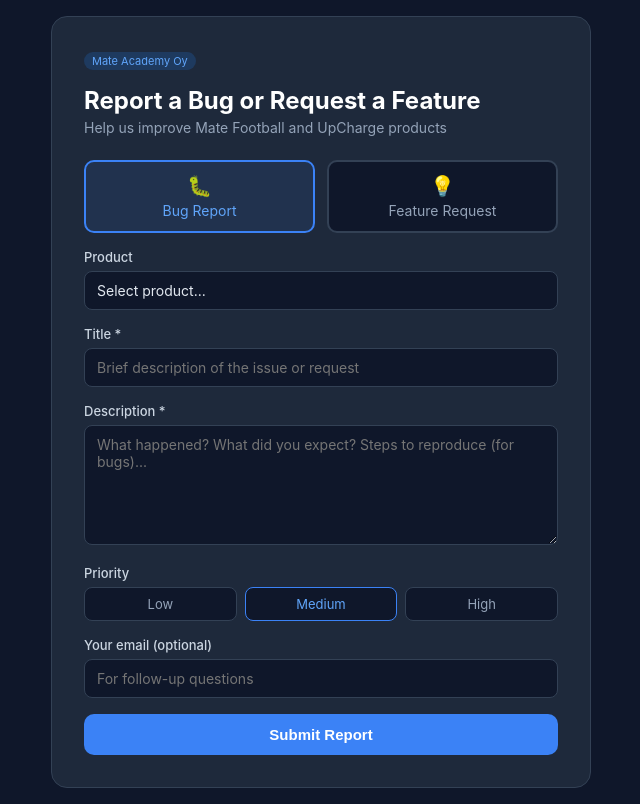
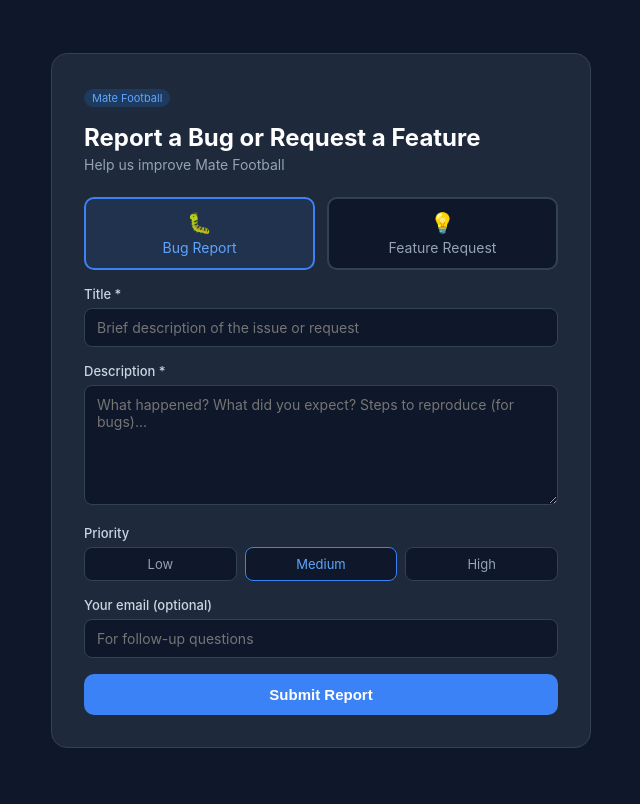
Before and after one commit to mankin3n/mate-bug-form, a plain HTML site: page index.html in a window 1280 px wide. Shown: the whole page, without its empty margins (319-959 px from the left). Drawn offline with Linux system fonts and the light colour scheme.

Commit message:
Remove product selector — Mate Football only
Co-authored-by: Pauli Mankinen <mankin3n@users.noreply.github.com>

```diff
--- a/index.html
+++ b/index.html
@@ -41,9 +41,9 @@
 <body>
   <div class="container">
     <div class="card" id="form-card">
-      <span class="badge">Mate Academy Oy</span>
+      <span class="badge">Mate Football</span>
       <h1>Report a Bug or Request a Feature</h1>
-      <p class="subtitle">Help us improve Mate Football and UpCharge products</p>
+      <p class="subtitle">Help us improve Mate Football</p>
 
       <form id="bug-form" onsubmit="return submitForm(event)">
         <div class="type-row">
@@ -55,18 +55,6 @@
           </div>
         </div>
         <input type="hidden" id="type" value="bug">
-
-        <div class="field">
-          <label for="product">Product</label>
-          <select id="product" required>
-            <option value="">Select product...</option>
-            <option value="Mate Football">Mate Football (matefootball.fi)</option>
-            <option value="UpCharge POS">UpCharge POS Station</option>
-            <option value="UpCharge Business">UpCharge Business Platform</option>
-            <option value="UpCharge IoT">UpCharge IoT Hub</option>
-            <option value="Other">Other</option>
-          </select>
-        </div>
 
         <div class="field">
           <label for="title">Title *</label>
@@ -136,13 +124,12 @@
 
       const title = document.getElementById('title').value.trim();
       const description = document.getElementById('description').value.trim();
-      const product = document.getElementById('product').value;
       const email = document.getElementById('email').value.trim();
       const prefix = selectedType === 'bug' ? '[BUG]' : '[FEATURE]';
       const priTag = selectedPriority === 'high' ? ' 🔴' : selectedPriority === 'low' ? ' 🟢' : ' 🟡';
 
       const taskTitle = `${prefix} ${title}${priTag}`;
-      const taskBody = `**Product:** ${product}\n**Type:** ${selectedType}\n**Priority:** ${selectedPriority}\n${email ? '**Reporter:** ' + email + '\n' : ''}\n---\n\n${description}`;
+      const taskBody = `**Type:** ${selectedType}\n**Priority:** ${selectedPriority}\n${email ? '**Reporter:** ' + email + '\n' : ''}\n---\n\n${description}`;
 
       try {
         const resp = await fetch('http://209.38.223.61:3000/rest/tasks', {
```
